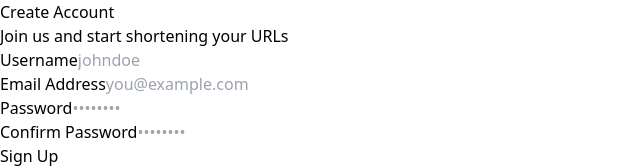
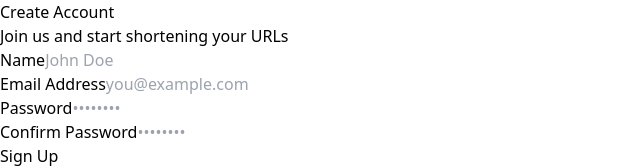
Before and after one commit to nithin-daniel/url-shortner-microservice, a React (Vite) app in the folder client/: page /register in a window 1280 px wide. Shown: the top 168 px of the page, without its empty margins (0-640 px from the left). Built offline with nearby package versions, Linux system fonts and the light colour scheme; no server answers.

Commit message:
feat: update user-related fields to use 'name' instead of 'username' in registration and dashboard

```diff
--- a/client/src/pages/Dashboard.jsx
+++ b/client/src/pages/Dashboard.jsx
@@ -72,7 +72,7 @@ const Dashboard = () => {
           <div className="flex justify-between items-center">
             <div>
               <h1 className="text-2xl font-bold text-gray-900">URL Shortener</h1>
-              <p className="text-sm text-gray-600">Welcome, {user?.username || 'User'}</p>
+              <p className="text-sm text-gray-600">Welcome, {user?.name || 'User'}</p>
             </div>
             <button
               onClick={handleLogout}
--- a/client/src/pages/Register.jsx
+++ b/client/src/pages/Register.jsx
@@ -4,7 +4,7 @@ import api from '../utils/api';
 
 const Register = () => {
   const [formData, setFormData] = useState({
-    username: '',
+    name: '',
     email: '',
     password: '',
     confirmPassword: '',
@@ -64,18 +64,18 @@ const Register = () => {
             )}
 
             <div>
-              <label htmlFor="username" className="block text-sm font-medium text-gray-700 mb-2">
-                Username
+              <label htmlFor="name" className="block text-sm font-medium text-gray-700 mb-2">
+                Name
               </label>
               <input
-                id="username"
-                name="username"
+                id="name"
+                name="name"
                 type="text"
                 required
-                value={formData.username}
+                value={formData.name}
                 onChange={handleChange}
                 className="w-full px-4 py-3 border border-gray-300 rounded-lg focus:ring-2 focus:ring-purple-500 focus:border-transparent transition duration-200"
-                placeholder="johndoe"
+                placeholder="John Doe"
               />
             </div>
 
```
